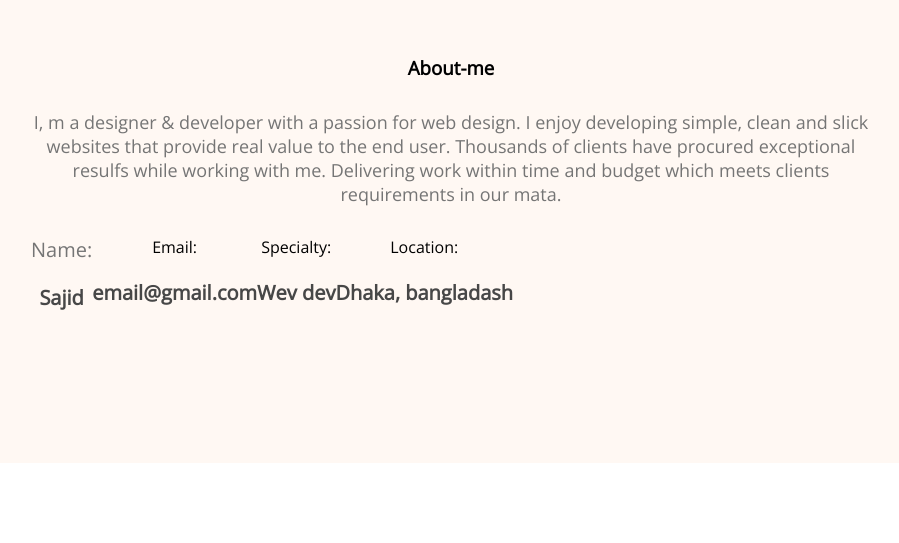
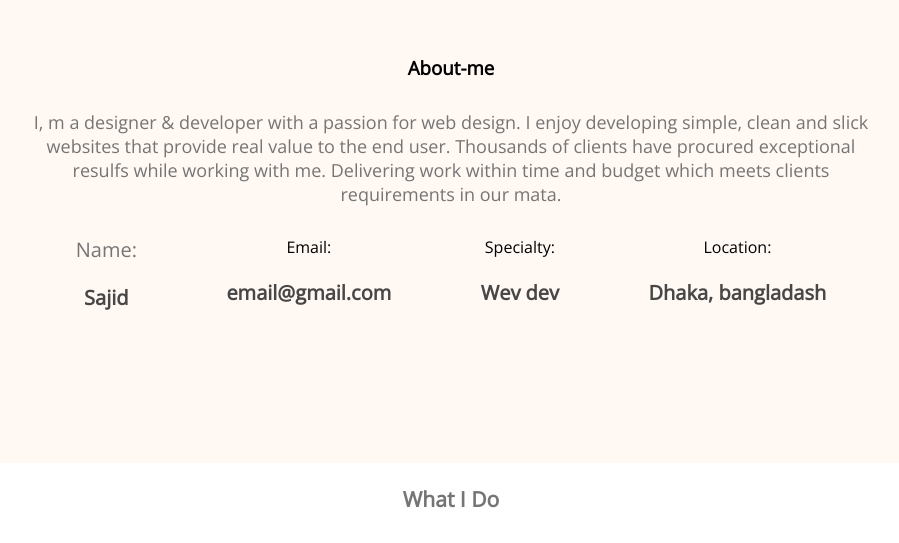
Before and after one commit to aminul-islam-sajid/developer-portfolio, a plain HTML site: page images/index.html in a window 1280 px wide. Shown: the part 1237-1780 px from the top of the page, without its empty margins (189-1088 px from the left). Before the commit the page ends 1708 px from the top, so only its background shows below. Drawn offline with nearby package versions, Linux system fonts and the light colour scheme.

Commit message:
first commit

```diff
--- a/images/index.html
+++ b/images/index.html
@@ -56,6 +56,11 @@
 
         </section>
 
+        <!-- what i do section -->
+        <section class="what-i-do">
+            <h3 class="section-title">What I Do</h3>
+        </section>
+
     </main>
     <footer>
 
--- a/images/styles/portfolio.css
+++ b/images/styles/portfolio.css
@@ -83,7 +83,7 @@ main{
     margin-bottom: 30px;
 
 }
-.section-description{
+.section-description,.what-i-do{
     text-align: center;
     color: #757575;
     font-size: 18px;
@@ -92,6 +92,7 @@ main{
 }
 .about-info-container{
     display: flex;
+    justify-content: space-around;
 }
 .about .info-title{
     font-size: 20px;
@@ -103,5 +104,10 @@ main{
     font-size: 20px;
     line-height: 30px;
 
+    /* what i do style */
+
+
+
+
 
 }
```
